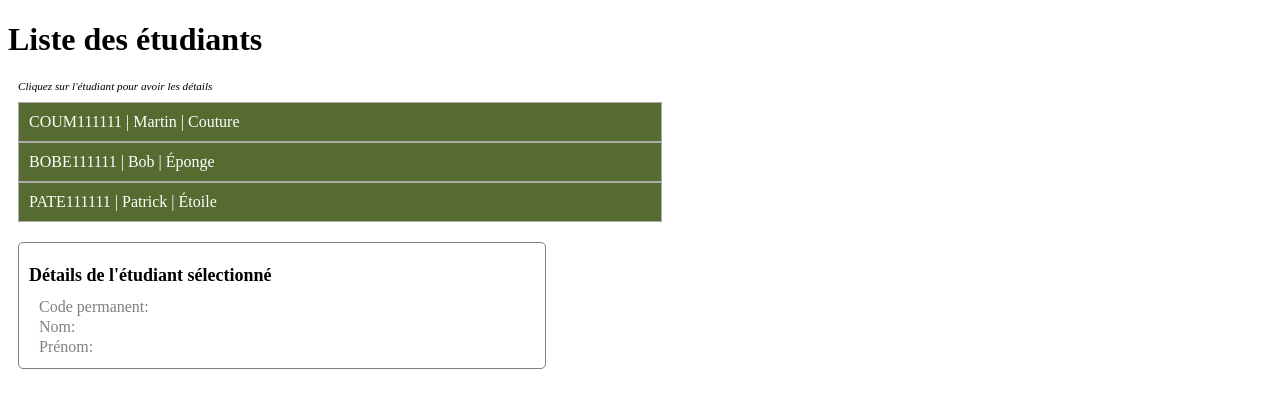
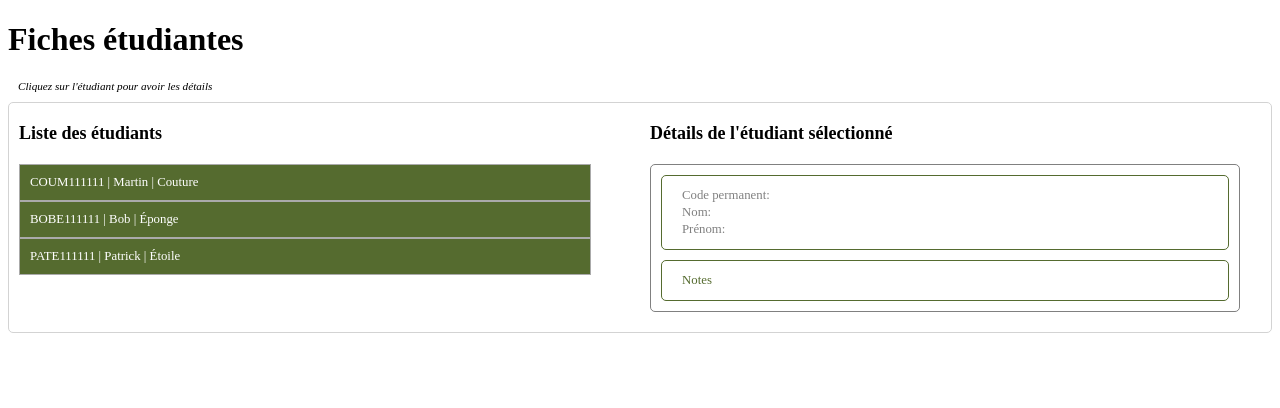
Before and after one commit to geocot/Inf1013_exerciceSem2, an Angular app: page / in a window 1280 px wide. Shown: the top 408 px of the page. Built offline with nearby package versions, Linux system fonts and the light colour scheme.

Commit message:
Étape 2 amélioration de l'interface encore

```diff
--- a/src/app/app.component.css
+++ b/src/app/app.component.css
@@ -7,6 +7,11 @@ ul{
   padding: 0;
 }
 
+h2{
+  font-size: 18px;
+  margin: 20px 10px;
+}
+
 li{
   text-decoration: none;
   list-style: none;
@@ -14,8 +19,9 @@ li{
   padding: 10px;
   background-color: darkolivegreen;
   cursor: pointer;
-  width: 50%;
+  width: 90%;
   color:white;
+  font-size: 0.8em;
 }
 
 p{
@@ -23,3 +29,20 @@ p{
   font-size: 0.7em;
   font-style: italic;
 }
+
+.container{
+  display: flex;
+  justify-content: space-evenly;
+  flex-direction: row;
+  border-radius: 5px;
+  border: 1px solid lightgrey;
+
+}
+
+.liste_etudiants{
+  flex: 1;
+}
+
+.details{
+  flex:1;
+}
--- a/src/app/app.component.html
+++ b/src/app/app.component.html
@@ -1,6 +1,13 @@
-<h1>Liste des étudiants</h1>
+<h1>Fiches étudiantes</h1>
 <p>Cliquez sur l'étudiant pour avoir les détails</p>
-<ul>
-  <li (click)="select(s)" *ngFor="let s of students">{{s.cp + " | " + s.fname +" | " + s.lname}}</li>
-</ul>
-<app-details [selection] = membre_selected></app-details>
+<div class="container">
+    <div class="liste_etudiants">
+      <h2>Liste des étudiants</h2>
+      <ul>
+      <li (click)="select(s)" *ngFor="let s of students">{{s.cp + " | " + s.fname + " | " + s.lname}}</li>
+    </ul>
+  </div>
+  <div class="details">
+    <app-details [selection]=membre_selected></app-details>
+  </div>
+</div>
--- a/src/app/components/details/details.component.css
+++ b/src/app/components/details/details.component.css
@@ -1,5 +1,6 @@
 h1{
   font-size: 18px;
+  margin: 20px 10px;
 }
 
 p{
@@ -8,11 +9,34 @@ p{
 }
 
 .container{
+  display: flex;
+  flex-direction: column;
   border: 1px solid gray;
   border-radius: 5px;
-  max-width: 40%;
+  max-width: 90%;
   margin: 20px 10px;
   padding: 10px;
+  gap: 10px;
+  justify-content: space-between;
+}
+
+.haut{
+  border: darkolivegreen 1px solid;
+  border-radius: 5px;
+  padding: 10px;
+  min-width: 50%;
+  font-size: 0.8em;
+}
+
+.bas{
+  border: darkolivegreen 1px solid;
+  border-radius: 5px;
+  padding: 10px;
+  min-width: 50%;
+}
+
+.bas p {
+  font-size: 0.8em;
 }
 
 .container p span{
--- a/src/app/components/details/details.component.html
+++ b/src/app/components/details/details.component.html
@@ -1,6 +1,11 @@
+<h1>Détails de l'étudiant sélectionné</h1>
 <div class="container">
-  <h1>Détails de l'étudiant sélectionné</h1>
-  <p id="cp"><span>Code permanent: </span>{{selection?.cp}}</p>
-  <p id="nom"><span>Nom: </span>{{selection?.lname}}</p>
-  <p id="prenom"><span>Prénom:</span> {{selection?.fname}}</p>
+  <div class="haut">
+    <p id="cp"><span>Code permanent: </span>{{selection?.cp}}</p>
+    <p id="nom"><span>Nom: </span>{{selection?.lname}}</p>
+    <p id="prenom"><span>Prénom:</span> {{selection?.fname}}</p>
+  </div>
+  <div class="bas">
+    <p>Notes</p>
+  </div>
 </div>
```
